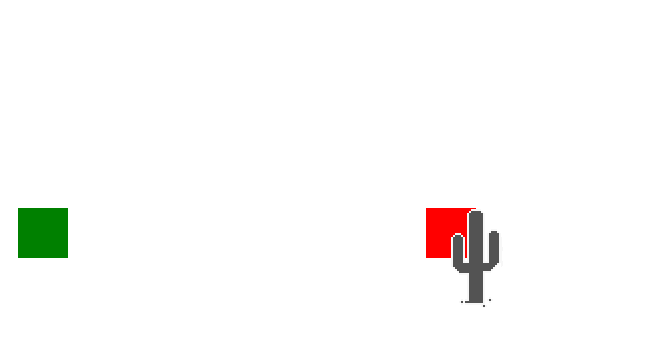
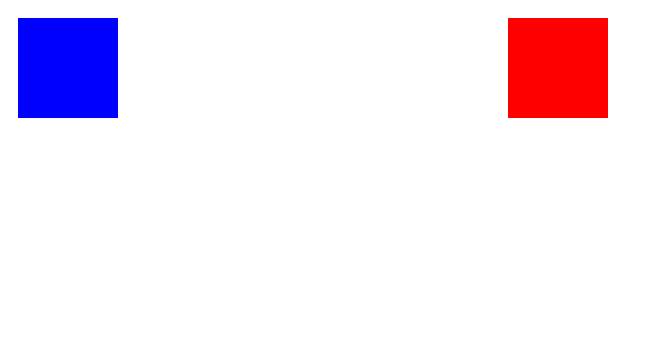
Before and after one commit to kimsanghee2021/dinosaurGame, a plain HTML site: page index.html in a window 1280 px wide. Shown: the whole page, without its empty margins (0-653 px from the left). Drawn offline with Linux system fonts and the light colour scheme.

Commit message:
다이노 게임 제작 하기

```diff
--- a/index.html
+++ b/index.html
@@ -7,7 +7,7 @@
 <body>
 
   <canvas id="canvas" ></canvas>
-  <script src="main.js"></script>
+  <script src="main02.js"></script>
 
 </body>
 </html>
--- /dev/null
+++ b/main02.js
@@ -0,0 +1,37 @@
+var canvas = document.querySelector('#canvas');
+var ctx = canvas.getContext('2d');
+
+
+canvas.width = window.innerWidth-100;
+canvas.height = window.innerHeight-100;
+
+//공룡 위치 및 사이즈
+var dino = {
+    x : 10,
+    y : 10,
+    width:100,
+    height:100,
+    draw(){
+        ctx.fillStyle = 'blue';
+        ctx.fillRect(this.x,this.y,this.width,this.height);
+    }
+}
+
+
+dino.draw();
+
+//장애물 만들기
+class Cactus{
+    constructor(){
+        this.x  = 500;
+        this.y = 10;
+        this.width = 100;
+        this.height = 100;
+    }
+    draw(){
+        ctx.fillStyle = 'red';
+        ctx.fillRect(this.x,this.y,this.width,this.height);
+    }
+}
+var cactus = new Cactus();
+cactus.draw();
```
